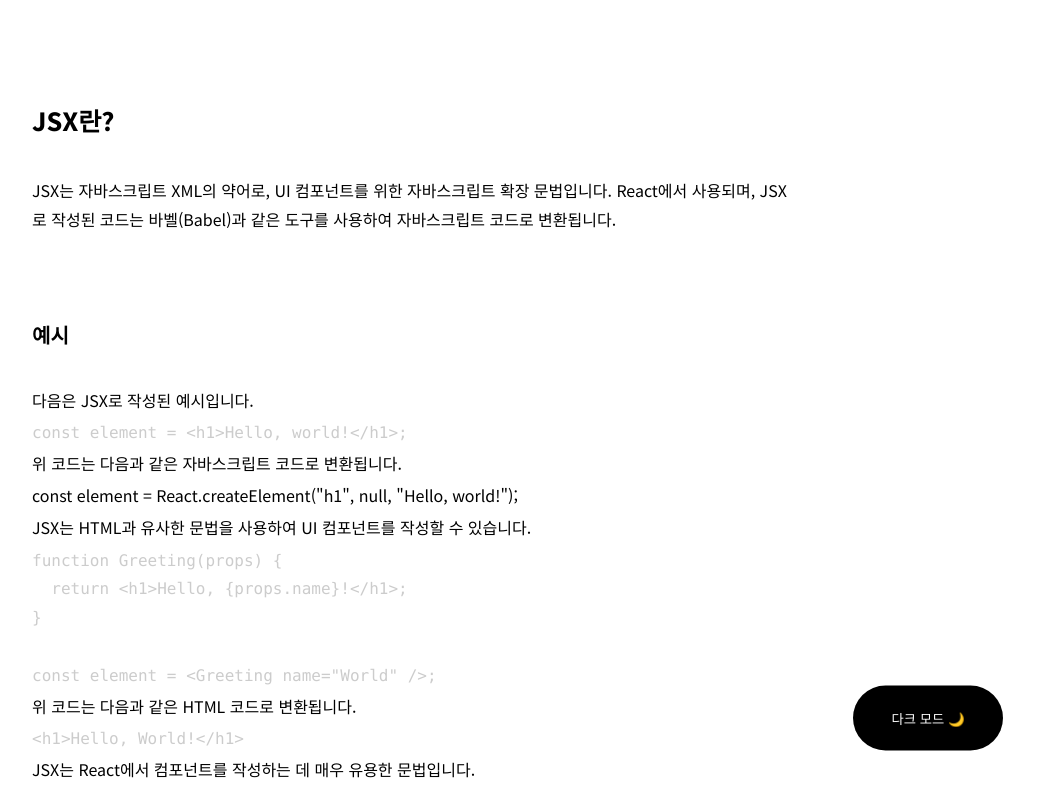
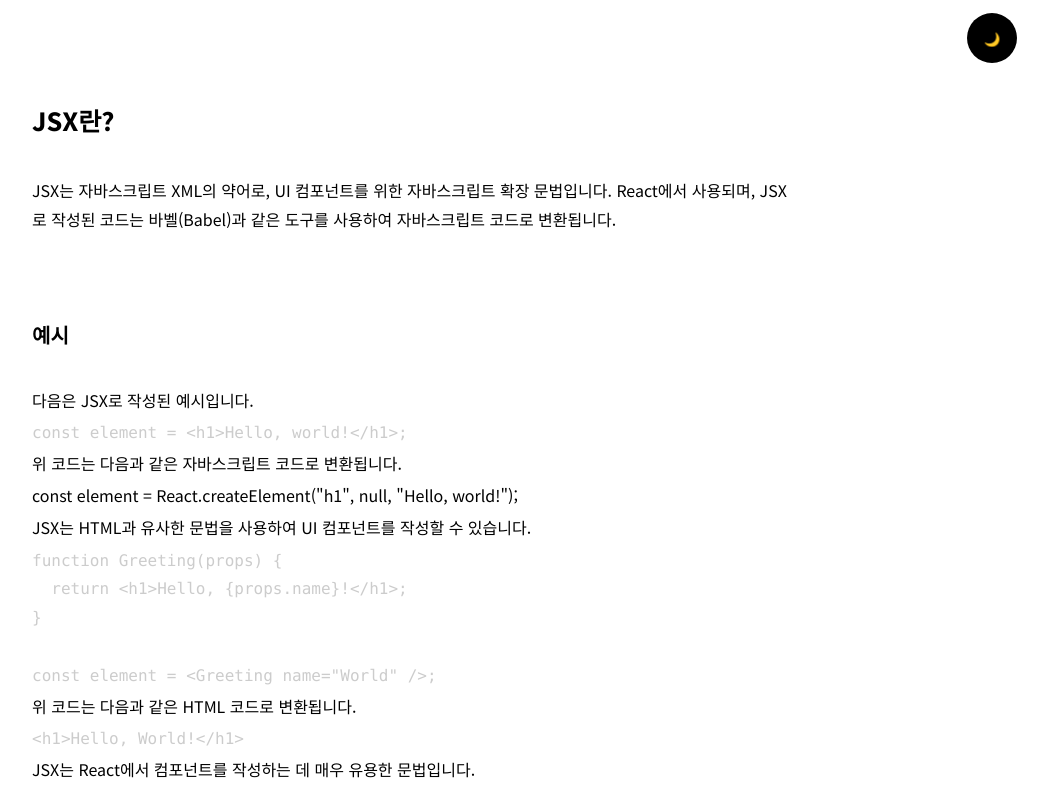
Before and after one commit to tol0608/gatsbyBlog, a Gatsby site: page /React/react230721/ in a window 1280 px wide. Shown: the part 2-800 px from the top of the page, without its empty margins (224-1272 px from the left). Built offline with nearby package versions, Linux system fonts and the light colour scheme; Gatsby itself is replaced by a stand-in of ours; some packages are replaced by stand-ins of ours; code samples lack their colours; a web font is replaced by a local one.

Commit message:
Docs : "수정 themeMode"
themeMode import 되어 있는
index.tsx, Introduction.tsx, PostItem.tsx, themeToggle.tsx
수정

```diff
--- a/src/components/Main/Introduction.tsx
+++ b/src/components/Main/Introduction.tsx
@@ -2,6 +2,8 @@ import React, { FunctionComponent } from 'react'
 import styled from '@emotion/styled'
 import { IGatsbyImageData } from 'gatsby-plugin-image'
 import ProfileImage from 'components/Main/ProfileImage'
+
+import '../../styles/themeMode.css'
 
 type IntroductionProps = {
   profileImage: IGatsbyImageData
@@ -9,7 +11,6 @@ type IntroductionProps = {
 
 const Background = styled.div`
   width: 100%;
-  background: linear-gradient(120deg, #a1c4fd 0%, #c2e9fb 100%);
   color: #ffffff;
 `
 
@@ -21,7 +22,6 @@ const Wrapper = styled.div`
   width: 768px;
   height: 400px;
   margin: 0 auto;
-  color: #29323c;
 
   @media (max-width: 768px) {
     width: 100%;
@@ -55,7 +55,7 @@ const Introduction: FunctionComponent<IntroductionProps> = function ({
   profileImage,
 }) {
   return (
-    <Background>
+    <Background className="introBackground">
       <Wrapper>
         <ProfileImage profileImage={profileImage} />
 
--- a/src/hooks/themeToggle.tsx
+++ b/src/hooks/themeToggle.tsx
@@ -9,13 +9,13 @@ const ThemeToggle: React.FC<ThemeToggleProps> = ({ theme, toggleTheme }) => {
   const themeClassName = theme === 'light' ? 'light-mode' : 'dark-mode'
 
   const buttonStyle: React.CSSProperties = {
-    width: '150px',
-    height: '65px',
+    width: '50px',
+    height: '50px',
     position: 'fixed',
     border: 'none',
-    borderRadius: '50px',
-    top: '90%',
-    left: '90%',
+    borderRadius: '50%',
+    top: '5%',
+    left: '95%',
     transform: 'translate(-50%, -50%)',
     color: theme === 'light' ? 'white' : 'black',
     backgroundColor: theme === 'light' ? 'black' : 'white',
@@ -27,7 +27,7 @@ const ThemeToggle: React.FC<ThemeToggleProps> = ({ theme, toggleTheme }) => {
       style={buttonStyle}
       className={`themeToggle ${themeClassName}`}
     >
-      {theme === 'light' ? '다크 모드 🌙' : '라이트 모드 ☀️'}
+      {theme === 'light' ? '🌙' : '☀️'}
     </button>
   )
 }
--- a/src/pages/index.tsx
+++ b/src/pages/index.tsx
@@ -10,8 +10,7 @@ import queryString, { ParsedQuery } from 'query-string'
 import Template from 'components/Common/Template'
 import ThemeToggle from 'hooks/themeToggle'
 
-import '../styles/lightMode.css'
-import '../styles/darkMode.css'
+import '../styles/themeMode.css'
 
 type CategoryListProps = {
   selectedCategory: string
```
Also changed, not shown: src/components/Main/PostItem.tsx (+4 -7 lines).
